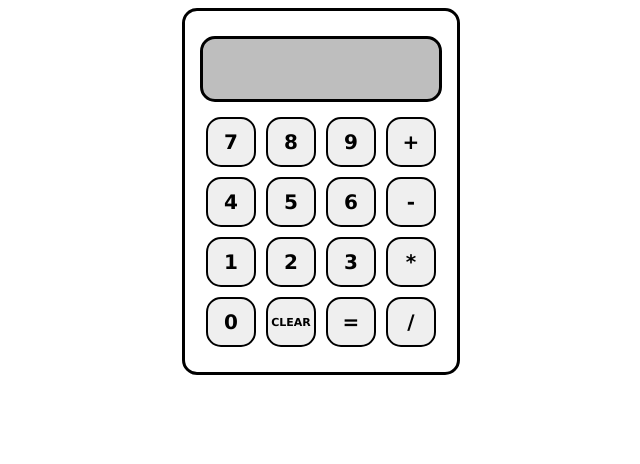
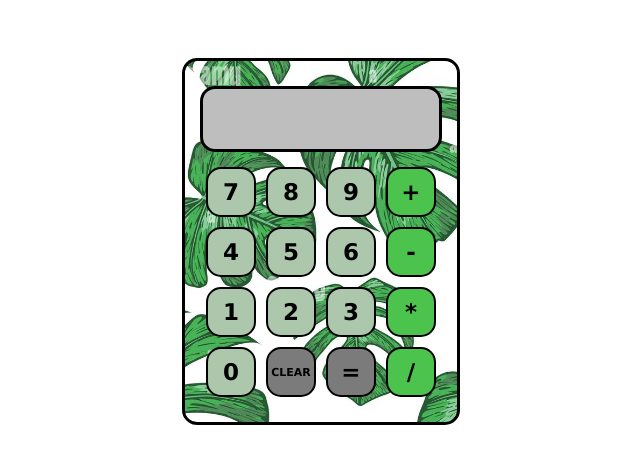
Before and after one commit to GTCode93/calculator-project, a plain HTML site: page index.html in a window 1280 px wide. Shown: the whole page, without its empty margins (319-959 px from the left). Drawn offline with Linux system fonts and the light colour scheme.

```diff
--- a/styles.css
+++ b/styles.css
@@ -1,27 +1,6 @@
-/*
-OBJECTIVES:
-* What aesthetic/color scheme do I want the calculator to be? For now I'm leaning towards a green-ish theme cuz fun
-
-* Borders and curves will make the design look good.
-    * How will the calculator buttons look like? I want them to be square-ish and curved.
-    * How will the main 2 flex items look like? I want the output to have a curve and grey-ish interior/background color with a black, curved border.
-    * 1st flex item, output will also need the text to orient to the right. Cuz that's how calculators work or whatever
-    * I don't imagine the 2nd flex item, the input, will have a border. To make it look cohesive to the main calculator, yk.
-
-* What color will the font be?
-
-* How will the calculator sit in the page? Should I sit it in the middle of the page or should I just leave it as a default in the top left?
-
-* How large will the calculator be? That depends on general padding/margins of not just the calculator base but also the specific items.
-
-* Flexbox issues will be written below here cuz that'll be majority of the work:
-    *
-
-*/
-
 * {
     font-family:Verdana, Geneva, Tahoma, sans-serif;
-    font-size: 20px;
+    font-size: 23px;
     font-weight: bolder;
 }
 
@@ -37,6 +16,10 @@ body {
     border: 3px black solid;
     border-radius: 15px;
     padding: 25px 15px 25px 15px;
+    margin: 50px;
+    background-color: white;
+    background-image: url(./images/plant.jpg);
+    background-size: 700px;
 }
 
 #output-section {
@@ -86,7 +69,11 @@ body {
     width: 50px;
     border-radius: 15px;
     border: 2px black solid;
-/*     background-color: rgb(121, 212, 121) */
+    background-color: rgb(173, 199, 173)
+}
+
+.operation-button {
+    background: rgb(76, 195, 76)
 }
 
 #clear-button {
@@ -94,4 +81,9 @@ body {
     justify-content: center;
     align-items: center;
     font-size: 11px;
+    background-color: rgb(123, 123, 123);
 }
+
+#equal-button {
+    background-color: rgb(123, 123, 123);
+}
```
Also changed, not shown: index.html (+2 -1 lines), scripts.js (+19 -0 lines).
